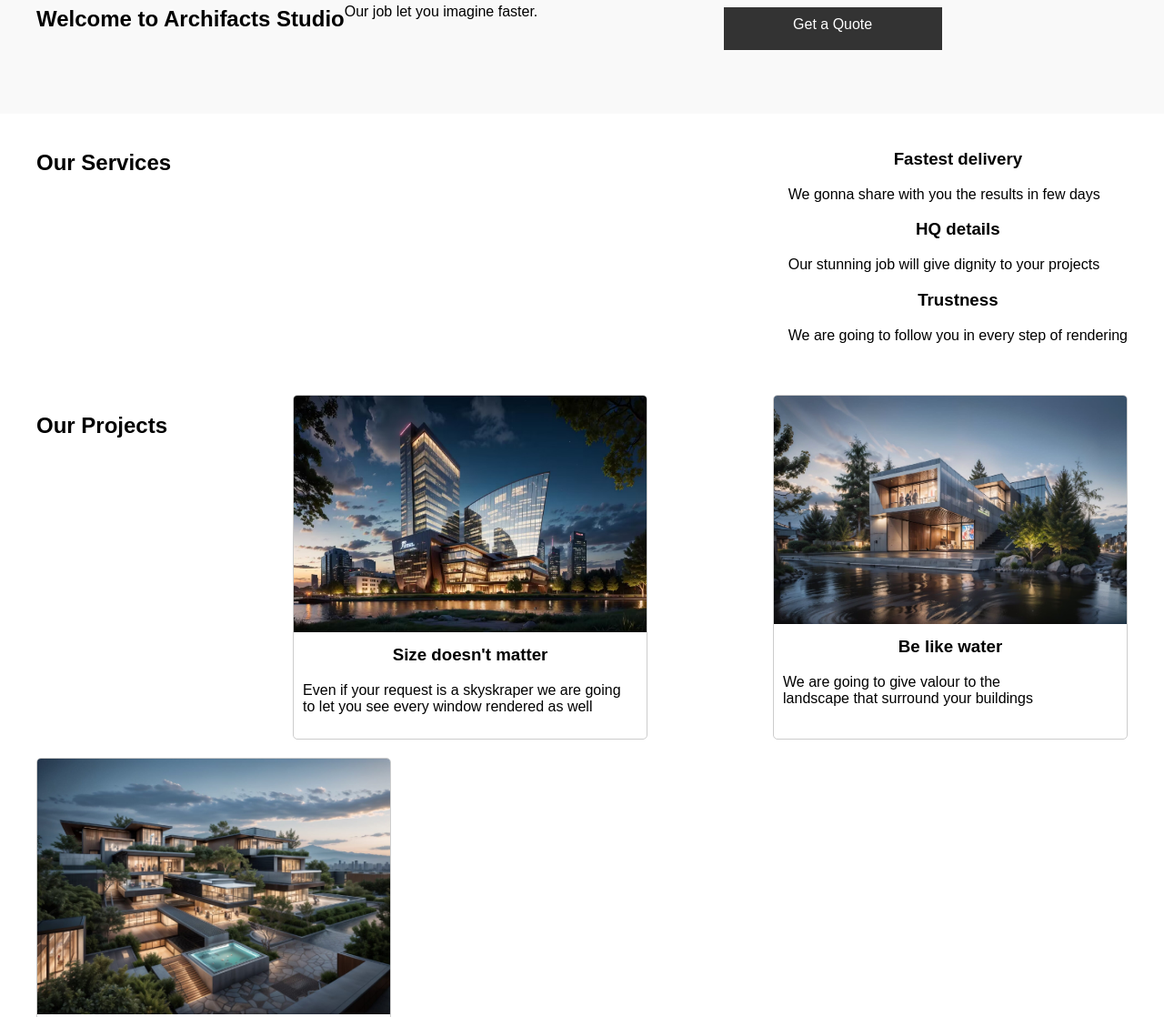
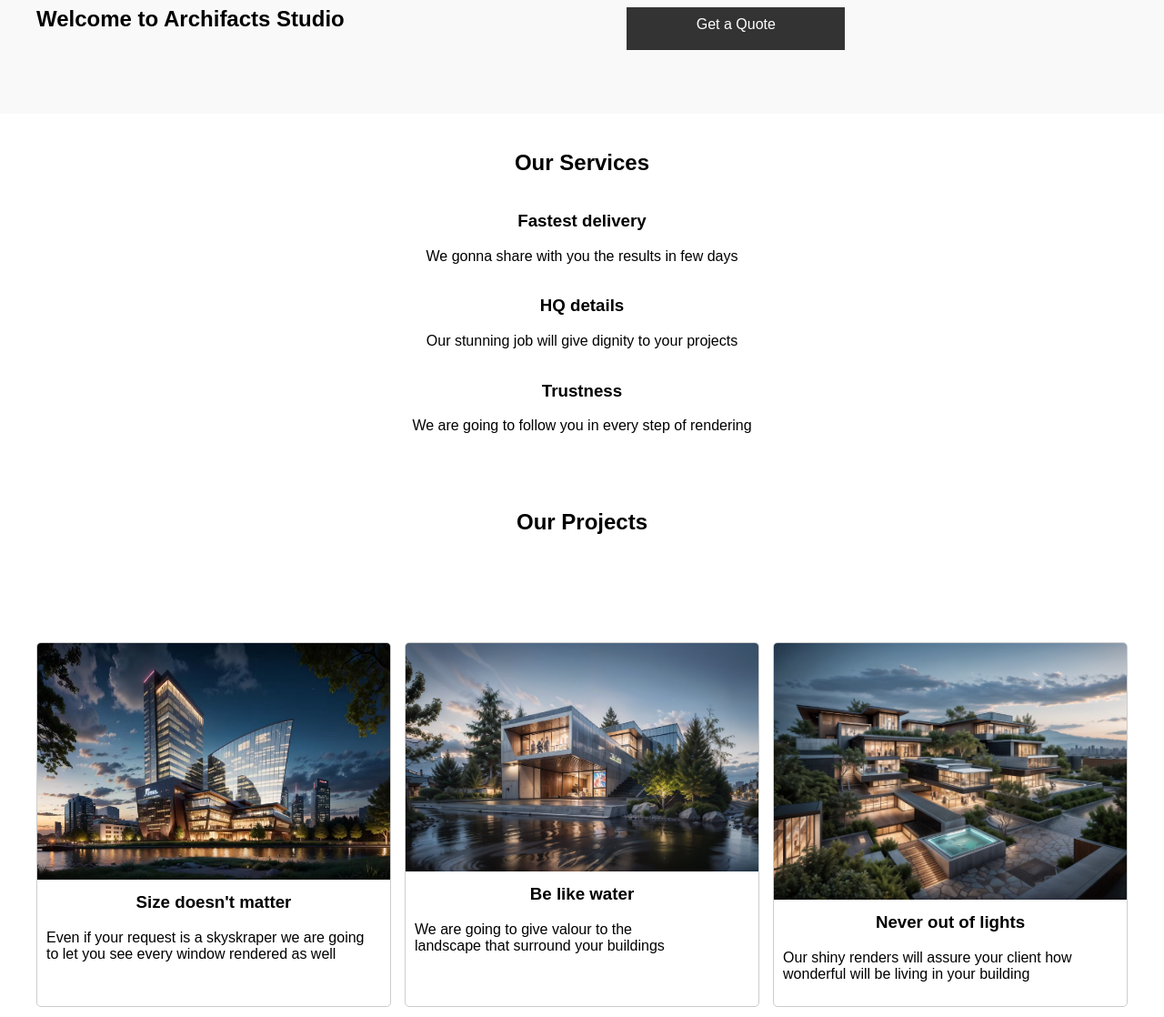
Before and after one commit to zzmfyfk/sito, a plain HTML site: page index.html in a window 1280 px wide. Shown: the part 1000-2118 px from the top of the page at 91% size. Drawn offline with nearby package versions, Linux system fonts and the light colour scheme.

Commit message:
Add files via upload

```diff
--- a/css/style.css
+++ b/css/style.css
@@ -1,74 +1,109 @@
-body {
-  font-family: Arial, sans-serif;
-  margin: 0;
-  padding: 0;
+/* Container */
+#projects .container {
+    display: flex;
+    transform: translatex(0px) translatey(0px);
 }
 
-.container {
-  max-width: 1200px;
-  margin: 0 auto;
-  padding: 20px;
+/* Heading */
+#projects h2 {
+    height: 110px;
+    padding-bottom: 16px;
 }
 
-h1, h2, h3 {
-  text-align: center;
+/* Heading */
+#projects .container h2 {
+    width: 100% !important;
 }
 
-p {
-  text-align: justify;
+/* Heading */
+#services .container h2 {
+    width: 100% !important;
 }
 
-.service {
-  width: 100%;
-  margin-bottom: 20px;
+/* Services */
+#services {
+    transform: translatex(0px) translatey(0px);
+    min-height: 395px;
 }
 
-@media (min-width: 768px) {
-  .service {
-      width: calc(100% / 3);
-      display: inline-block;
-      vertical-align: top;
-  }
+    /* Column container */
+    #services .column-container {
+        flex: 1 1 0%;
+        align-self: center;
+        display: flex;
+        flex-direction: column;
+        justify-content: center;
+        align-items: center;
+        flex-wrap: wrap;
+    }
 
-    .project {
-        width: calc(100% / 3);
-        display: inline-block;
-        vertical-align: top;
+@media (max-width:1487px) {
+
+    /* Column container */
+    #services .container .column-container {
+        top: 0px !important;
+        position: relative !important;
+        left: 0px !important;
+        flex: 1 1 0% !important;
+        align-self: center !important;
+        flex-wrap: wrap !important;
+        flex-direction: column !important;
+        justify-content: center !important;
+        align-items: center !important;
+    }
+
+    /* Container */
+    #services .container {
+        justify-content: normal !important;
+        flex-wrap: wrap;
+        cursor: all-scroll !important;
+    }
+
+    /* Column container */
+    #services .column-container {
+        display: flex;
+        flex-direction: row;
+    }
+
+    /* Paragraph */
+    #intro p {
+        display: none !important;
+    }
+
+    /* Paragraph */
+    #intro .container p {
+        transform: translatex(-186px) translatey(-10.666748046875px) !important;
+    }
+
+    /* Link */
+    #contact a {
+        transform: translatex(-268px) translatey(-2.66650390625px);
     }
 }
 
-#contact form input[type="text"],
-#contact form input[type="email"],
-#contact form textarea {
-  width: 100%;
-  margin-bottom: 10px;
-  padding: 10px;
-  border: 1px solid #ccc;
+@media (max-width:1327px) {
+
+    /* Column container */
+    #services .column-container {
+        flex: 1 1 0%;
+        flex-wrap: wrap;
+        display: inline-flex;
+    }
+
+    /* Column container */
+    #services .container .column-container {
+        flex-direction: column !important;
+        justify-content: center !important;
+    }
 }
 
-#contact form textarea {
-  height: 150px;
-}
+@media (max-width:760px) {
 
-#contact form input[type="submit"] {
-  display: block;
-  padding: 10px 20px;
-  background-color: #333;
-  color: #fff;
-  border: none;
-  cursor: pointer;
-}
-
-footer {
-  background-color: #333;
-  color: #fff;
-  padding: 20px 0;
-  text-align: center;
-}
-
-/* Altri stili */
-.content {
-  padding-top: 60px;
+    /* Column container */
+    #services .column-container {
+        flex: 1 1 0%;
+        flex-wrap: wrap;
+    }
 }
 
 /*
--- a/index.html
+++ b/index.html
@@ -56,7 +56,6 @@
     <section id="intro">
         <div class="container">
             <h1>Welcome to Archifacts Studio</h1>
-            <p>Our job let you imagine faster.</p>
             <a class="cta-button" href="#booking">Get a Quote</a>
         </div>
     </section>
@@ -143,7 +142,6 @@
     <section id="contact">
         <div class="container">
             <h2>Contact Us</h2>
-            <p>Lorem ipsum dolor sit amet, consectetur adipiscing elit. Nullam at lorem augue. Suspendisse quis iaculis mauris.</p>
             <a class="cta-button" href="contact.html">Contact Us</a>
         </div>
     </section>
```
Also changed, not shown: projects.html (+0 -20 lines).
